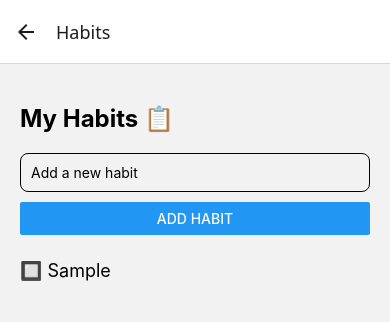
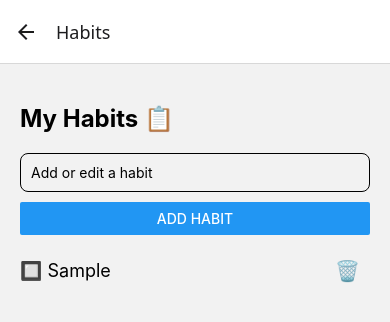
Before and after one commit to torttupohja/habit-tracker-app, a React Native app: screen /Habits in a window 390 px wide. Both pictures are taken after typing "Sample" into the empty fields and a click on the button "ADD HABIT". Shown: the top 322 px of the page. Built offline with nearby package versions, Linux system fonts and the light colour scheme.

Commit message:
Update / delete habits plus adding comment to the code for better reading

```diff
--- a/screens/HabitsScreen.js
+++ b/screens/HabitsScreen.js
@@ -1,60 +1,98 @@
 // screens/HabitsScreen.js
 import React, { useState, useEffect } from 'react';
-import { View, Text, TextInput, Button, FlatList, TouchableOpacity, StyleSheet } from 'react-native';
+import { View, Text, TextInput, Button, FlatList, TouchableOpacity, StyleSheet, Alert } from 'react-native';
 import AsyncStorage from '@react-native-async-storage/async-storage';
 
 export default function HabitsScreen() {
+  // State for storing habits and current habit input
   const [habits, setHabits] = useState([]);
   const [habitText, setHabitText] = useState('');
+  const [editingHabitId, setEditingHabitId] = useState(null);
 
-  // Load habits from AsyncStorage when the component mounts
+  // Load habits from AsyncStorage on component mount
   useEffect(() => {
     loadHabits();
   }, []);
 
-  // Save habits every time they change
+  // Save habits to AsyncStorage whenever they change
   useEffect(() => {
     AsyncStorage.setItem('habits', JSON.stringify(habits));
   }, [habits]);
 
+  // Function to load habits from AsyncStorage
   const loadHabits = async () => {
     const storedHabits = await AsyncStorage.getItem('habits');
     if (storedHabits) setHabits(JSON.parse(storedHabits));
   };
 
-  const addHabit = () => {
+  // Add a new habit or update existing habit
+  const addOrUpdateHabit = () => {
     if (habitText.trim().length === 0) return;
-    setHabits([...habits, { id: Date.now().toString(), text: habitText, completed: false }]);
+
+    if (editingHabitId) {
+      // Update existing habit
+      setHabits(habits.map(habit =>
+        habit.id === editingHabitId ? { ...habit, text: habitText } : habit
+      ));
+      setEditingHabitId(null);
+    } else {
+      // Add new habit
+      setHabits([...habits, { id: Date.now().toString(), text: habitText, completed: false }]);
+    }
     setHabitText('');
   };
 
+  // Toggle habit completion status
   const toggleHabit = (id) => {
     setHabits(habits.map(habit =>
       habit.id === id ? { ...habit, completed: !habit.completed } : habit
     ));
   };
 
+  // Edit habit text
+  const editHabit = (habit) => {
+    setHabitText(habit.text);
+    setEditingHabitId(habit.id);
+  };
+
+  // Delete habit with confirmation
+  const deleteHabit = (id) => {
+    Alert.alert("Delete Habit", "Are you sure you want to delete this habit?", [
+      { text: "Cancel" },
+      { text: "Delete", onPress: () => setHabits(habits.filter(habit => habit.id !== id)), style: 'destructive' }
+    ]);
+  };
+
+  // Render habits list with edit and delete buttons
   return (
     <View style={styles.container}>
       <Text style={styles.title}>My Habits 📋</Text>
 
       <TextInput
         style={styles.input}
-        placeholder="Add a new habit"
+        placeholder="Add or edit a habit"
         value={habitText}
         onChangeText={setHabitText}
       />
-      <Button title="Add Habit" onPress={addHabit} />
+      <Button title={editingHabitId ? "Update Habit" : "Add Habit"} onPress={addOrUpdateHabit} />
 
       <FlatList
         style={styles.list}
         data={habits}
         keyExtractor={(item) => item.id}
         renderItem={({ item }) => (
-          <TouchableOpacity onPress={() => toggleHabit(item.id)}>
-            <Text style={[styles.habit, item.completed && styles.completed]}>
-              {item.completed ? '✅' : '🔲'} {item.text}
-            </Text>
+          <TouchableOpacity
+            onPress={() => toggleHabit(item.id)}
+            onLongPress={() => editHabit(item)}
+          >
+            <View style={styles.habitRow}>
+              <Text style={[styles.habit, item.completed && styles.completed]}>
+                {item.completed ? '✅' : '🔲'} {item.text}
+              </Text>
+              <TouchableOpacity onPress={() => deleteHabit(item.id)}>
+                <Text style={styles.delete}>🗑️</Text>
+              </TouchableOpacity>
+            </View>
           </TouchableOpacity>
         )}
       />
@@ -62,11 +100,14 @@ export default function HabitsScreen() {
   );
 }
 
+// Styles for the Habits screen
 const styles = StyleSheet.create({
   container: { flex: 1, padding: 20, marginTop: 20 },
   title: { fontSize: 24, fontWeight: 'bold', marginBottom: 20 },
   input: { borderWidth: 1, padding: 10, borderRadius: 8, marginBottom: 10 },
   list: { marginTop: 20 },
-  habit: { fontSize: 18, paddingVertical: 5 },
+  habitRow: { flexDirection: 'row', justifyContent: 'space-between', alignItems: 'center' },
+  habit: { fontSize: 18, paddingVertical: 5, flex: 1 },
   completed: { textDecorationLine: 'line-through', color: 'gray' },
+  delete: { fontSize: 20, paddingHorizontal: 10 },
 });
```
